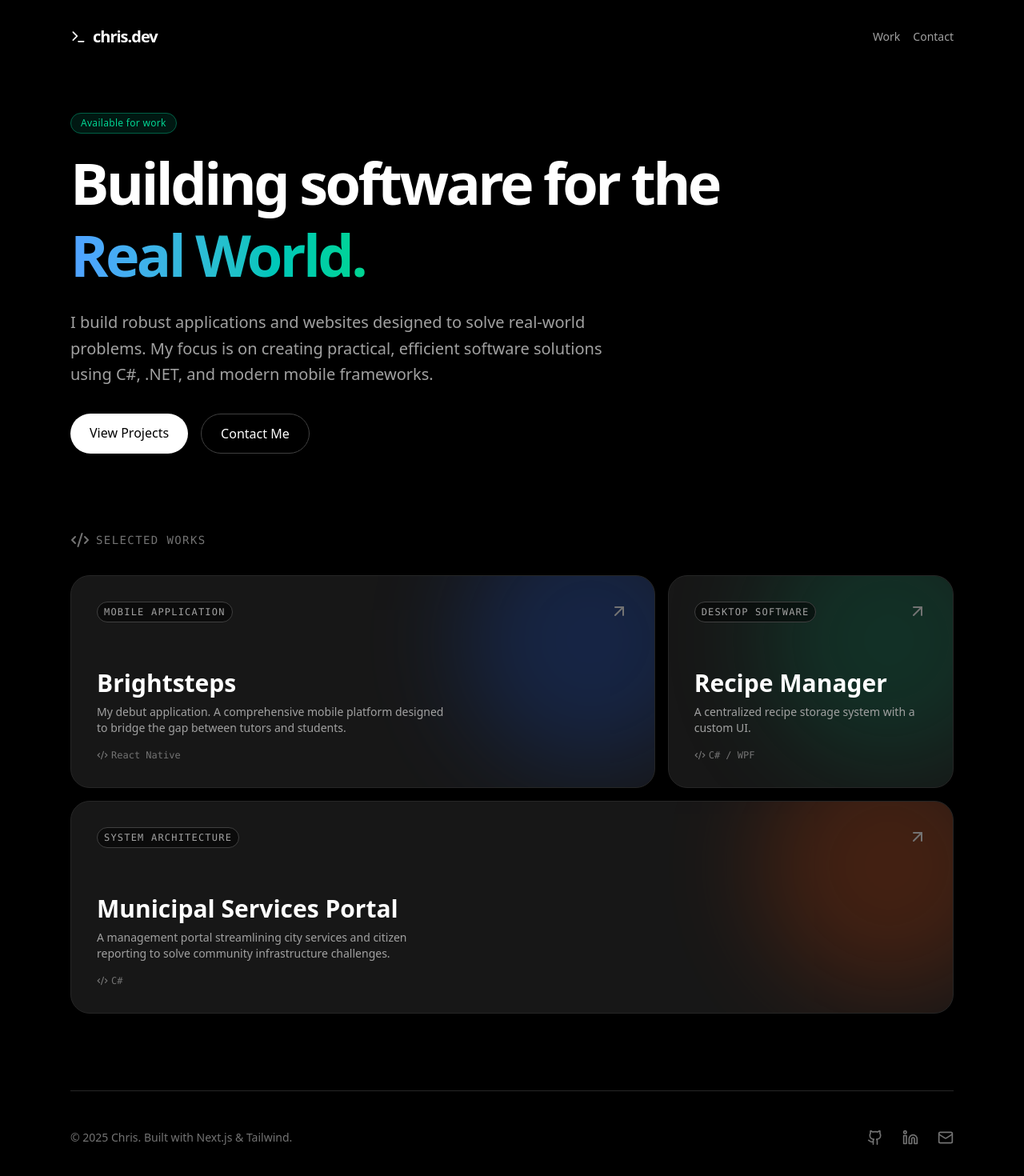
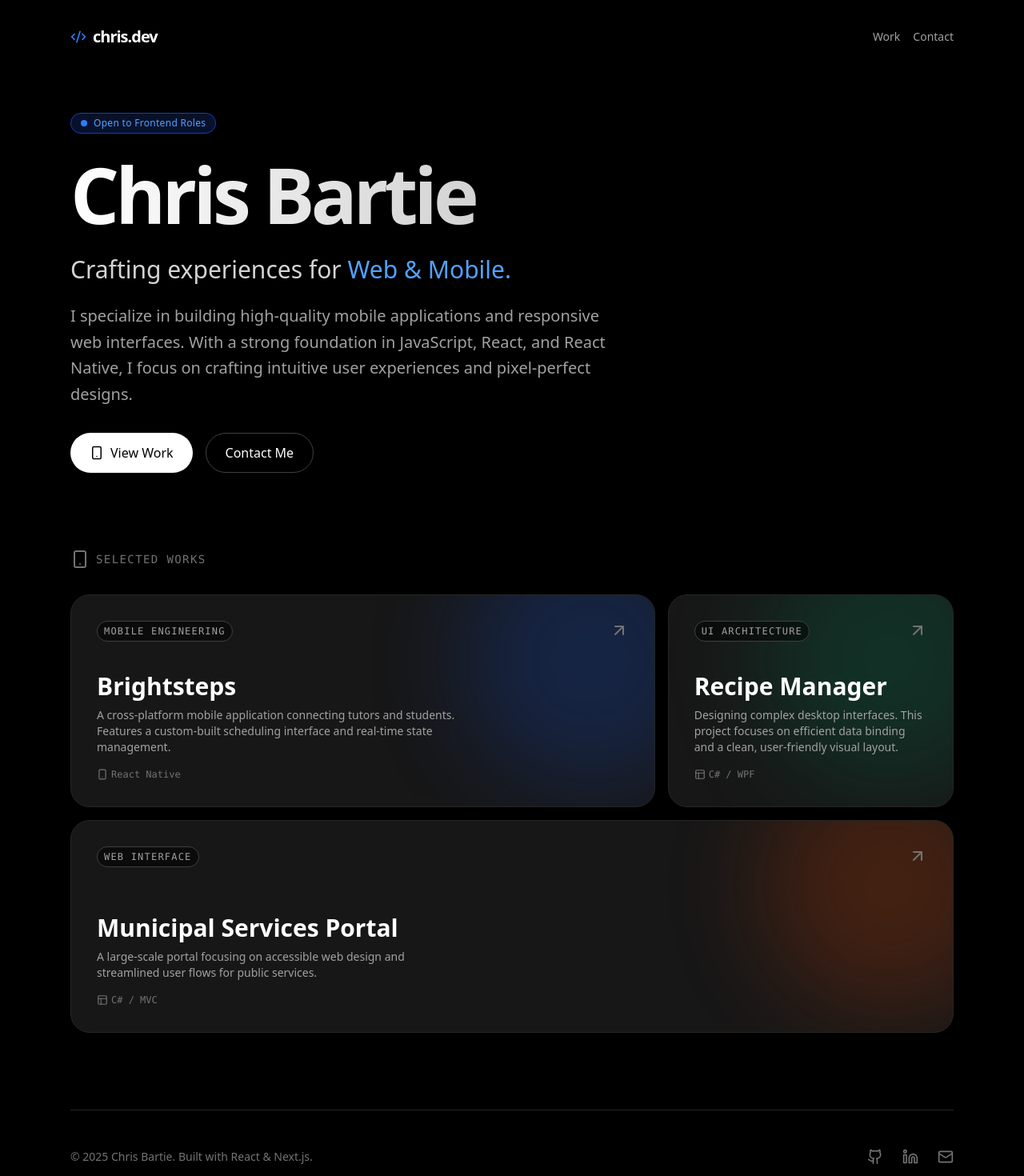
Before and after one commit to chrisbartie31/my-portfolio, a Next.js app: page / in a window 1280 px wide. Shown: the top 1470 px of the page at 80% size. Built offline with nearby package versions, Linux system fonts and the light colour scheme.

Commit message:
updated look and information

```diff
--- a/app/page.tsx
+++ b/app/page.tsx
@@ -2,54 +2,62 @@
 
 import React from "react";
 import { motion } from "framer-motion";
-import { ArrowUpRight, Github, Linkedin, Mail, Code2, Terminal } from "lucide-react";
+import { ArrowUpRight, Github, Linkedin, Mail, Code2, Smartphone, Layout } from "lucide-react";
 
 // --- Types ---
 interface Project {
   id: number;
   title: string;
   category: string;
-  tech: string; // Added a tech field to show languages
+  tech: string;
   description: string;
   color: string;
   size: string;
+  link: string;
 }
 
 // --- Configuration ---
 const personalInfo = {
-  name: "Chris",
-  title: "Junior Software Developer",
-  // I expanded your bio to emphasize "Real World Problems"
-  bio: "I build robust applications and websites designed to solve real-world problems. My focus is on creating practical, efficient software solutions using C#, .NET, and modern mobile frameworks.",
+  name: "Chris Bartie", // Updated to full name
+  title: "Front-End & Mobile Developer",
+  bio: "I specialize in building high-quality mobile applications and responsive web interfaces. With a strong foundation in JavaScript, React, and React Native, I focus on crafting intuitive user experiences and pixel-perfect designs.",
+  socials: {
+    github: "https://github.com/chrisbartie31",
+    linkedin: "https://www.linkedin.com/in/chris-bartie-169260275",
+    email: "mailto:chrisbartie31@gmail.com" // Updated email
+  }
 };
 
 const projects: Project[] = [
   {
     id: 1,
     title: "Brightsteps",
-    category: "Mobile Application",
+    category: "Mobile Engineering",
     tech: "React Native",
-    description: "My debut application. A comprehensive mobile platform designed to bridge the gap between tutors and students.",
+    description: "A cross-platform mobile application connecting tutors and students. Features a custom-built scheduling interface and real-time state management.",
     color: "bg-blue-600",
-    size: "col-span-1 md:col-span-2", // Wide tile for your main project
+    size: "col-span-1 md:col-span-2",
+    link: "https://github.com/chrisbartie31/BrightSteps",
   },
   {
     id: 2,
     title: "Recipe Manager",
-    category: "Desktop Software",
+    category: "UI Architecture",
     tech: "C# / WPF",
-    description: "A centralized recipe storage system with a custom UI.",
+    description: "Designing complex desktop interfaces. This project focuses on efficient data binding and a clean, user-friendly visual layout.",
     color: "bg-emerald-600",
-    size: "col-span-1", // Small tile
+    size: "col-span-1",
+    link: "https://github.com/chrisbartie31/recipe_manager",
   },
   {
     id: 3,
     title: "Municipal Services Portal",
-    category: "System Architecture",
-    tech: "C#",
-    description: "A management portal streamlining city services and citizen reporting to solve community infrastructure challenges.",
+    category: "Web Interface",
+    tech: "C# / MVC",
+    description: "A large-scale portal focusing on accessible web design and streamlined user flows for public services.",
     color: "bg-orange-600",
-    size: "col-span-1 md:col-span-3", // Full width tile to show importance
+    size: "col-span-1 md:col-span-3",
+    link: "https://github.com/chrisbartie31/municipality_portal",
   },
 ];
 
@@ -58,7 +66,7 @@ const projects: Project[] = [
 const Navbar = () => (
   <nav className="flex justify-between items-center py-8 mb-12">
     <div className="font-bold text-xl tracking-tighter flex items-center gap-2">
-      <Terminal size={20} />
+      <Code2 size={20} className="text-blue-500" />
       chris.dev
     </div>
     <div className="flex gap-4 text-sm text-neutral-400">
@@ -74,22 +82,34 @@ const Hero = () => (
       initial={{ opacity: 0, scale: 0.95 }}
       animate={{ opacity: 1, scale: 1 }}
       transition={{ duration: 0.5 }}
-      className="inline-block px-3 py-1 mb-4 text-xs font-medium tracking-wide text-emerald-400 bg-emerald-900/30 rounded-full border border-emerald-800"
+      className="inline-flex items-center gap-2 px-3 py-1 mb-4 text-xs font-medium tracking-wide text-blue-400 bg-blue-900/30 rounded-full border border-blue-800"
     >
-      Available for work
+      <span className="relative flex h-2 w-2">
+        <span className="animate-ping absolute inline-flex h-full w-full rounded-full bg-blue-400 opacity-75"></span>
+        <span className="relative inline-flex rounded-full h-2 w-2 bg-blue-500"></span>
+      </span>
+      Open to Frontend Roles
     </motion.div>
 
+    {/* Heading updated to Name */}
     <motion.h1
       initial={{ opacity: 0, y: 20 }}
       animate={{ opacity: 1, y: 0 }}
       transition={{ duration: 0.5 }}
-      className="text-5xl md:text-7xl font-bold tracking-tighter mb-6 leading-tight"
+      className="text-6xl md:text-8xl font-bold tracking-tighter mb-4 leading-tight bg-gradient-to-r from-white to-neutral-400 bg-clip-text text-transparent"
     >
-      Building software for the <br />
-      <span className="bg-gradient-to-r from-blue-400 to-emerald-400 bg-clip-text text-transparent">
-        Real World.
-      </span>
+      {personalInfo.name}
     </motion.h1>
+
+    {/* Sub-heading for the slogan */}
+    <motion.h2
+      initial={{ opacity: 0, y: 20 }}
+      animate={{ opacity: 1, y: 0 }}
+      transition={{ duration: 0.5, delay: 0.1 }}
+      className="text-2xl md:text-3xl font-medium text-neutral-300 mb-6"
+    >
+      Crafting experiences for <span className="text-blue-400">Web & Mobile.</span>
+    </motion.h2>
 
     <motion.p
       initial={{ opacity: 0, y: 20 }}
@@ -106,10 +126,10 @@ const Hero = () => (
       transition={{ duration: 0.5, delay: 0.4 }}
       className="flex gap-4 mt-8"
     >
-      <a href="#work" className="bg-white text-black px-6 py-3 rounded-full font-medium hover:scale-105 transition-transform">
-        View Projects
+      <a href="#work" className="bg-white text-black px-6 py-3 rounded-full font-medium hover:scale-105 transition-transform flex items-center gap-2">
+        <Smartphone size={18} /> View Work
       </a>
-      <a href="mailto:your-email@example.com" className="border border-neutral-700 text-white px-6 py-3 rounded-full font-medium hover:bg-neutral-900 transition-colors">
+      <a href={personalInfo.socials.email} className="border border-neutral-700 text-white px-6 py-3 rounded-full font-medium hover:bg-neutral-900 transition-colors">
         Contact Me
       </a>
     </motion.div>
@@ -117,15 +137,17 @@ const Hero = () => (
 );
 
 const ProjectCard = ({ project, index }: { project: Project; index: number }) => (
-  <motion.div
+  <motion.a
+    href={project.link}
+    target={project.link === "#" ? "_self" : "_blank"}
+    rel="noopener noreferrer"
     initial={{ opacity: 0, scale: 0.9 }}
     whileInView={{ opacity: 1, scale: 1 }}
     viewport={{ once: true }}
     transition={{ duration: 0.5, delay: index * 0.1 }}
     whileHover={{ y: -5 }}
-    className={`${project.size} group relative overflow-hidden rounded-3xl bg-neutral-900 border border-neutral-800 p-8 cursor-pointer transition-all hover:border-neutral-600`}
+    className={`${project.size} group relative overflow-hidden rounded-3xl bg-neutral-900 border border-neutral-800 p-8 cursor-pointer transition-all hover:border-neutral-600 block`}
   >
-    {/* Abstract Background Gradient */}
     <div className={`absolute -right-20 -top-20 h-80 w-80 rounded-full blur-3xl opacity-20 ${project.color} group-hover:opacity-30 transition-opacity duration-500`} />
 
     <div className="relative z-10 flex flex-col h-full justify-between min-h-[200px]">
@@ -142,37 +164,41 @@ const ProjectCard = ({ project, index }: { project: Project; index: number }) =>
         <h3 className="text-3xl font-semibold mb-2 text-white">{project.title}</h3>
         <p className="text-neutral-400 text-sm mb-4 max-w-md">{project.description}</p>
         <div className="text-xs font-mono text-neutral-500 flex items-center gap-1">
-            <Code2 size={14} />
+            {project.tech.includes("React") ? <Smartphone size={14} /> : <Layout size={14} />}
             {project.tech}
         </div>
       </div>
     </div>
-  </motion.div>
+  </motion.a>
 );
 
 const Footer = () => (
   <footer id="contact" className="mt-24 pt-12 border-t border-neutral-800 flex flex-col md:flex-row justify-between items-center text-neutral-500 gap-6">
-    <div className="text-sm">© 2025 Chris. Built with Next.js & Tailwind.</div>
+    <div className="text-sm">© 2025 Chris Bartie. Built with React & Next.js.</div>
     <div className="flex gap-6">
-      {/* Note: Update these links when you have them! */}
-      <Github size={20} className="hover:text-white cursor-pointer transition-colors" />
-      <Linkedin size={20} className="hover:text-white cursor-pointer transition-colors" />
-      <Mail size={20} className="hover:text-white cursor-pointer transition-colors" />
+      <a href={personalInfo.socials.github} target="_blank" rel="noopener noreferrer">
+        <Github size={20} className="hover:text-white cursor-pointer transition-colors" />
+      </a>
+      <a href={personalInfo.socials.linkedin} target="_blank" rel="noopener noreferrer">
+        <Linkedin size={20} className="hover:text-white cursor-pointer transition-colors" />
+      </a>
+      <a href={personalInfo.socials.email}>
+        <Mail size={20} className="hover:text-white cursor-pointer transition-colors" />
+      </a>
     </div>
   </footer>
 );
 
 export default function Home() {
   return (
-    <div className="min-h-screen bg-black text-white selection:bg-emerald-500 selection:text-black font-sans">
+    <div className="min-h-screen bg-black text-white selection:bg-blue-500 selection:text-white font-sans">
       <div className="max-w-6xl mx-auto px-6 pb-12">
         <Navbar />
         <Hero />
 
-        {/* Bento Grid Section */}
         <section id="work">
           <div className="flex items-center gap-2 mb-8">
-            <Code2 className="text-neutral-500" />
+            <Smartphone className="text-neutral-500" />
             <h2 className="text-sm font-mono uppercase tracking-widest text-neutral-500">Selected Works</h2>
           </div>
 
```
